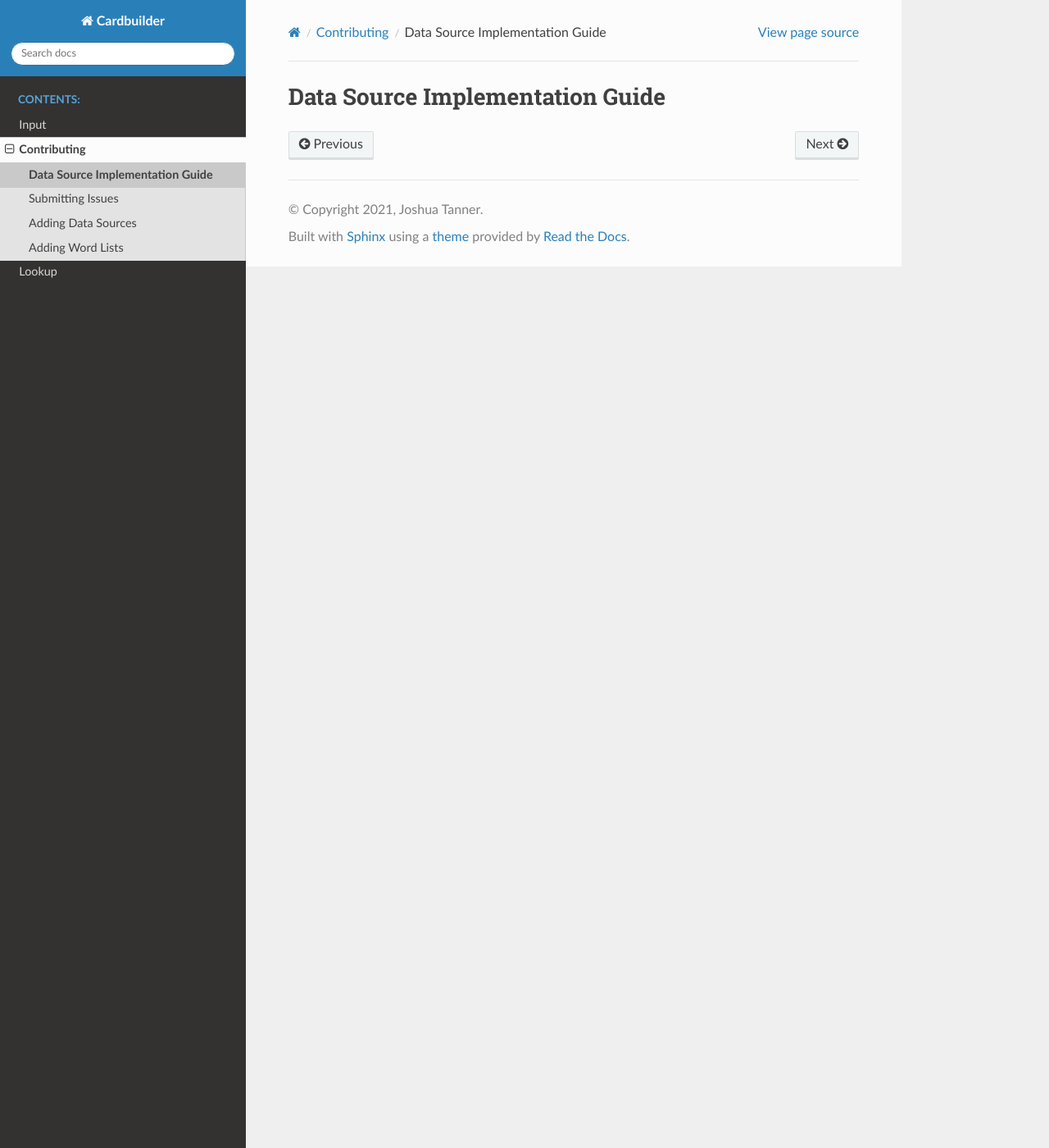
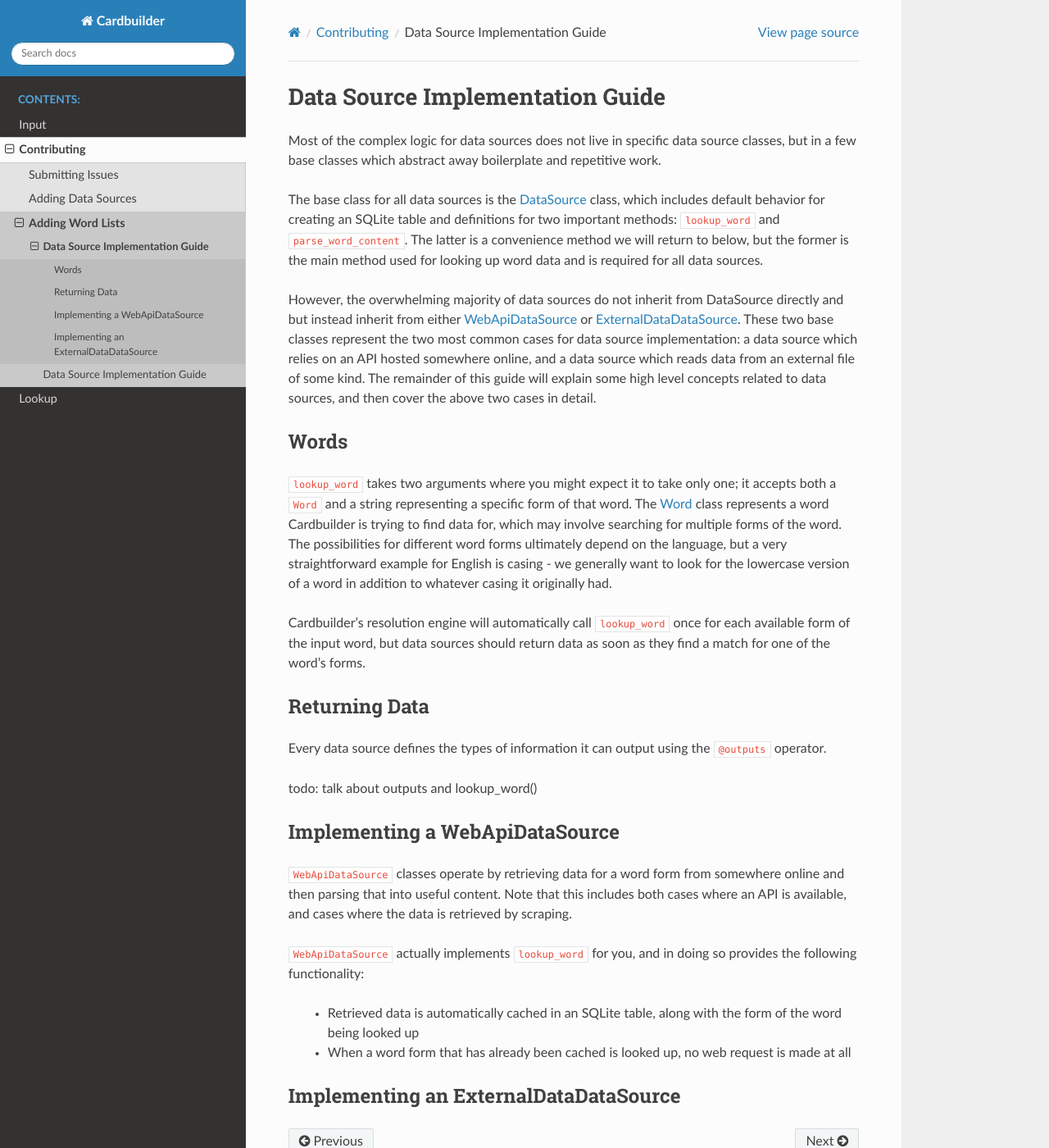
Before and after one commit to Mindful/cardbuilder, a Sphinx documentation site: the page built from docs/source/contributing/contrib_data_source.rst, in a window 1280 px wide and 1400 px high. Shown: the whole window at 82% size. Built offline with Sphinx 7.4.7 and the Read the Docs theme 2.0.0, drawn with Linux system fonts in a browser that asks for light colours.

Commit message:
more work on docs

```diff
--- a/docs/source/conf.py
+++ b/docs/source/conf.py
@@ -34,7 +34,8 @@
     "sphinx.ext.autodoc",
     "sphinx.ext.napoleon",
     # typehints must come after napoleon; see https://github.com/agronholm/sphinx-autodoc-typehints/issues/15
-    'sphinx_autodoc_typehints'
+    'sphinx_autodoc_typehints',
+    'sphinx.ext.viewcode'
 ]
 
 # Add any paths that contain templates here, relative to this directory.
--- a/docs/source/contributing/contrib_data_source.rst
+++ b/docs/source/contributing/contrib_data_source.rst
@@ -2,3 +2,39 @@
 
 Data Source Implementation Guide
 ================================
+
+Most of the complex logic for data sources does not live in specific data source classes, but in a few base classes which abstract away boilerplate and repetitive work.
+
+The base class for all data sources is the :ref:`DataSource <data_source>` class, which includes default behavior for creating an SQLite table and definitions for two important methods: ``lookup_word`` and ``parse_word_content``. The latter is a convenience method we will return to below, but the former is the main method used for looking up word data and is required for all data sources.
+
+However, the overwhelming majority of data sources do not inherit from DataSource directly and but instead inherit from either :ref:`WebApiDataSource <web_api_data_source>` or :ref:`ExternalDataDataSource <external_data_data_source>`. These two base classes represent the two most common cases for data source implementation: a data source which relies on an API hosted somewhere online, and a data source which reads data from an external file of some kind. The remainder of this guide will explain some high level concepts related to data sources, and then cover the above two cases in detail.
+
+Words
+------
+
+``lookup_word`` takes two arguments where you might expect it to take only one; it accepts both a ``Word`` and a string representing a specific form of that word. The :ref:`Word <word>` class represents a word Cardbuilder is trying to find data for, which may involve searching for multiple forms of the word. The possibilities for different word forms ultimately depend on the language, but a very straightforward example for English is casing - we generally want to look for the lowercase version of a word in addition to whatever casing it originally had.
+
+Cardbuilder's resolution engine will automatically call ``lookup_word`` once for each available form of the input word, but data sources should return data as soon as they find a match for one of the word's forms.
+
+
+Returning Data
+---------------
+
+Every data source defines the types of information it can output using the ``@outputs`` operator.
+
+todo: talk about outputs and lookup_word()
+
+
+Implementing a WebApiDataSource
+--------------------------------
+
+``WebApiDataSource`` classes operate by retrieving data for a word form from somewhere online and then parsing that into useful content. Note that this includes both cases where an API is available, and cases where the data is retrieved by scraping.
+
+``WebApiDataSource`` actually implements ``lookup_word`` for you, and in doing so provides the following functionality:
+
+ - Retrieved data is automatically cached in an SQLite table, along with the form of the word being looked up
+ - When a word form that has already been cached is looked up, no web request is made at all
+
+
+Implementing an ExternalDataDataSource
+---------------------------------------
--- /dev/null
+++ b/docs/source/contributing/contrib_word_list.rst
@@ -0,0 +1,4 @@
+.. _contrib_word_list:
+
+Data Source Implementation Guide
+================================
--- a/docs/source/input/input.rst
+++ b/docs/source/input/input.rst
@@ -25,6 +25,8 @@
    :members:
    :show-inheritance:
 
+.. _word:
+
 Word
 -----------------
 
```
Also changed, not shown: docs/source/contributing/contributing.rst (+10 -6 lines), docs/source/lookup/lookup.rst (+28 -1 lines).
